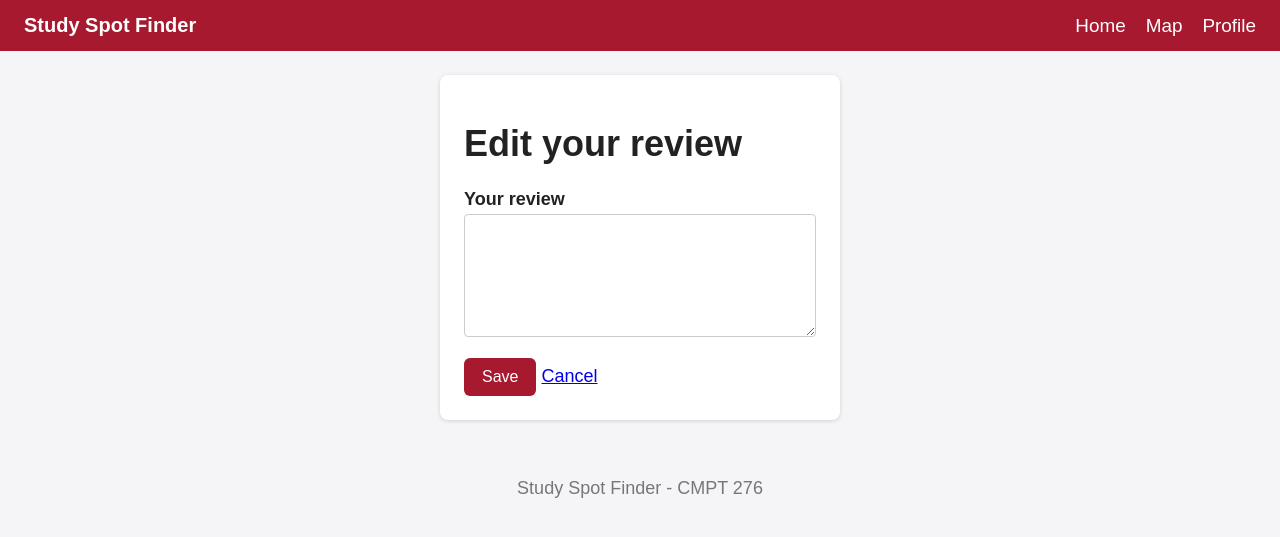
After one commit to florencefilippi/study-spot-finder, a Spring app: template src/main/resources/templates/review-form.html in a window 1280 px wide. The commit adds this page. Shown: the top 537 px of the page. Run offline with Thymeleaf, Linux system fonts and the light colour scheme; the template is opened without the code that fills it, so the values that code supplies are empty; some of the project's set-up classes (security, data sources, template engines, error pages and the like) are left out, and stand-ins take their place; some libraries are stand-ins or nearby versions.

Commit message:
Let users edit there own review

```diff
--- a/src/main/resources/templates/location-details.html
+++ b/src/main/resources/templates/location-details.html
@@ -57,6 +57,8 @@
 
                     <!-- only on the logged in users own review -->
                     <div class="inline-form" th:if="${review.mine}">
+                        <a th:href="@{/locations/reviews/{id}/edit(id=${review.id})}">Edit</a>
+
                         <form th:action="@{/locations/reviews/{id}/delete(id=${review.id})}" method="post"
                               onsubmit="return confirm('Delete your review? This cannot be undone.');">
                             <button type="submit" class="btn btn-small btn-danger">Delete</button>
--- /dev/null
+++ b/src/main/resources/templates/review-form.html
@@ -0,0 +1,27 @@
+<!DOCTYPE html>
+<html lang="en" xmlns:th="http://www.thymeleaf.org">
+<head th:replace="~{fragments :: head('Edit Review')}"></head>
+<body>
+    <!--Nav bar-->
+    <div th:replace="~{fragments :: navbar}"></div>
+
+    <main class="narrow">
+        <div class="card">
+            <h1>Edit your review</h1>
+
+            <form class="stack" th:action="@{/locations/reviews/{id}/edit(id=${reviewId})}" method="post">
+                <label for="text">Your review</label>
+                <textarea id="text" name="text" rows="5" required
+                    th:maxlength="${maxLength}" th:text="${text}">
+                </textarea>
+                <p class="error" th:if="${error}" th:text="${error}"></p>
+
+                <button class="btn" type="submit">Save</button>
+                <a th:href="@{/locations/details(id=${locationId})}">Cancel</a>
+            </form>
+        </div>
+    </main>
+
+    <div th:replace="~{fragments :: footer}"></div>
+</body>
+</html>
```
Also changed, not shown: src/main/java/com/studyspotfinder/studyspot/controller/LocationController.java (+47 -0 lines).
